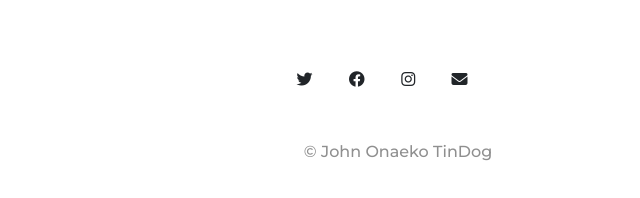
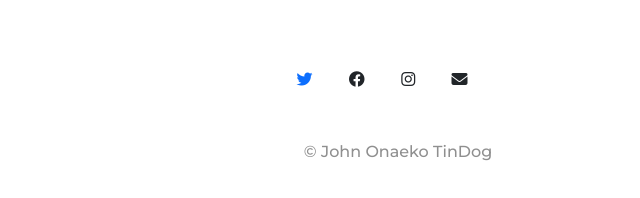
Before and after one commit to IyinOnaeko/TinDogSite, a plain HTML site: page index.html in a window 1280 px wide. Shown: the part 3218-3416 px from the top of the page, 242-882 px from the left. Drawn offline with nearby package versions, Linux system fonts and the light colour scheme.

Commit message:
Adding first Link
Link to Twitter account

```diff
--- a/index.html
+++ b/index.html
@@ -237,7 +237,7 @@
 
   <footer id="footer">
 <div class="brandlogos">
-  <i class="fa-brands iconic-socials  fa-twitter"></i>
+ <a href="https://twitter.com/tomsdiaries"> <i class="fa-brands iconic-socials  fa-twitter"></i></a>
   <i class="fa-brands iconic-socials fa-facebook"></i>
   <i class="fa-brands iconic-socials fa-instagram"></i>
   <i class="fa-solid iconic-socials fa-envelope"></i>
```
